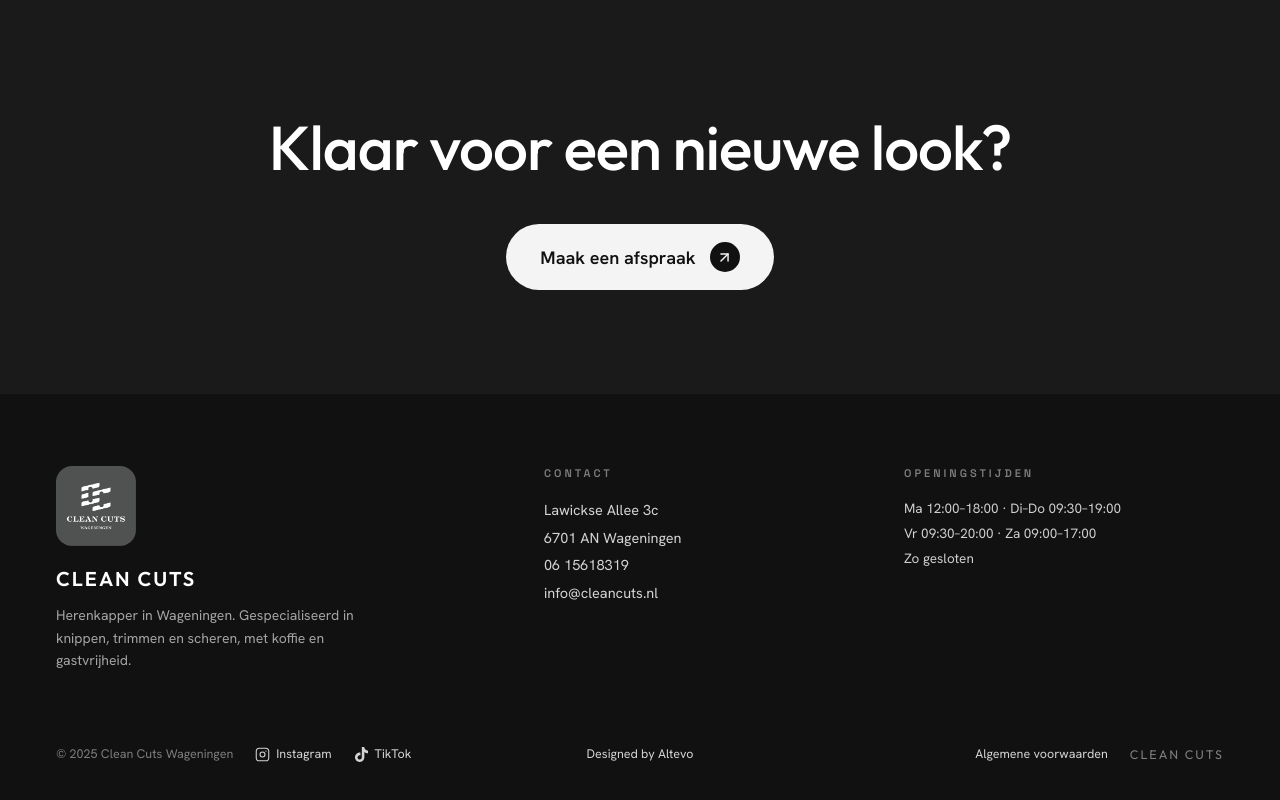
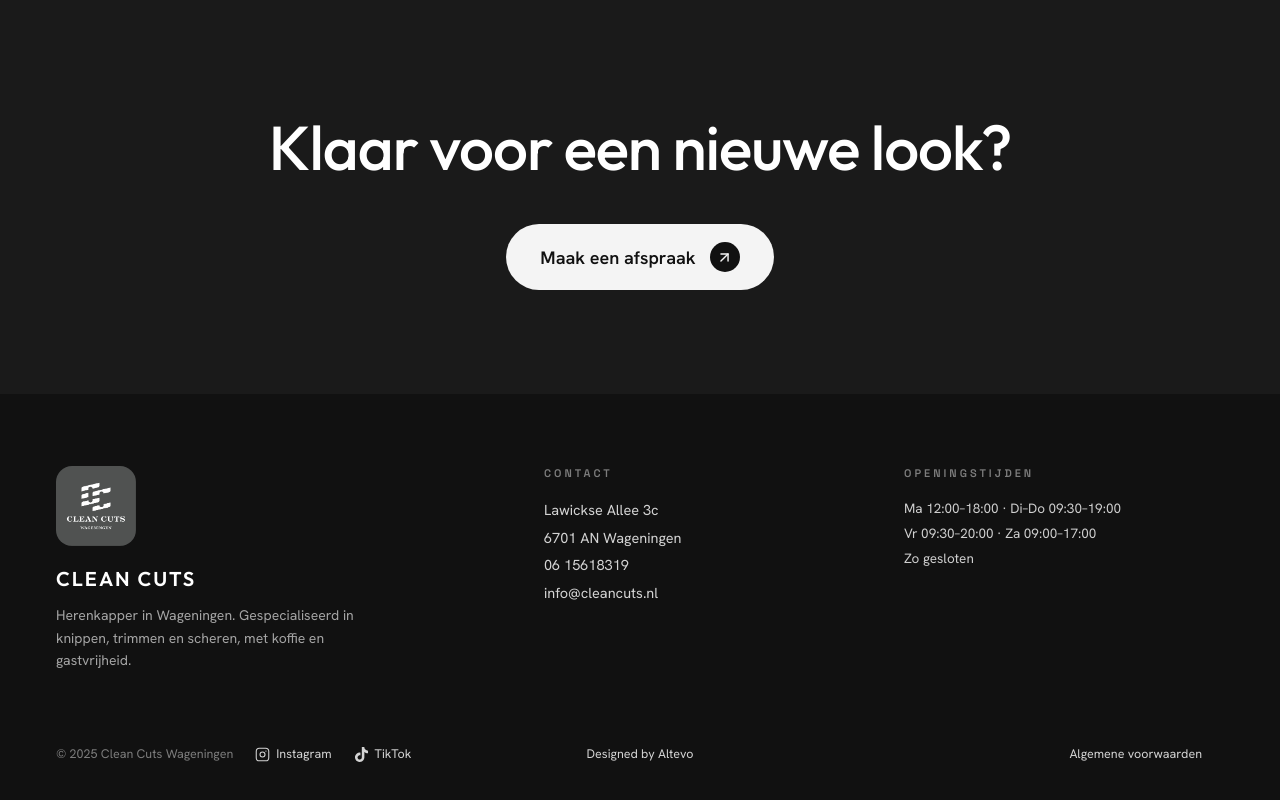
Before and after one commit to izzshtt/CleanCuts-wageningen, a Next.js app: page / in a window 1280 px wide. Shown: the part 5257-6057 px from the top of the page. Built offline with nearby package versions, Linux system fonts and the light colour scheme.

Commit message:
Update TikTok link in footer and remove unnecessary text

```diff
--- a/src/components/layout/Footer.tsx
+++ b/src/components/layout/Footer.tsx
@@ -190,7 +190,7 @@ export default function Footer() {
             Instagram
           </a>
           <a
-            href="https://www.tiktok.com/@cleancutswageningen?_r=1&_t=ZG-981gdS4Y7lo"
+            href="https://www.tiktok.com/@gijsthebarberdutch?_r=1&_t=ZG-98C30tfSgXh"
             target="_blank"
             rel="noopener noreferrer"
             style={{ ...LINK_BASE, ...SOCIAL_LINK_EXTRA }}
@@ -232,7 +232,7 @@ export default function Footer() {
               color: '#7d7d7d',
             }}
           >
-            CLEAN CUTS
+
           </span>
         </div>
       </div>
```
